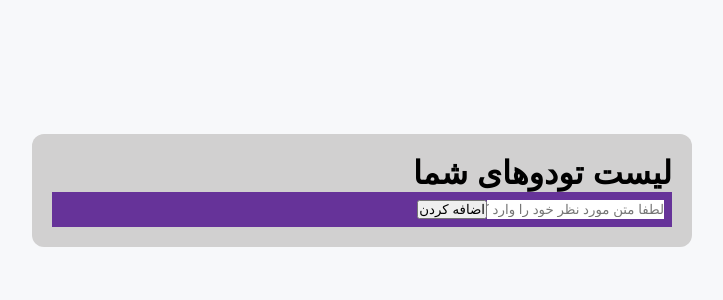
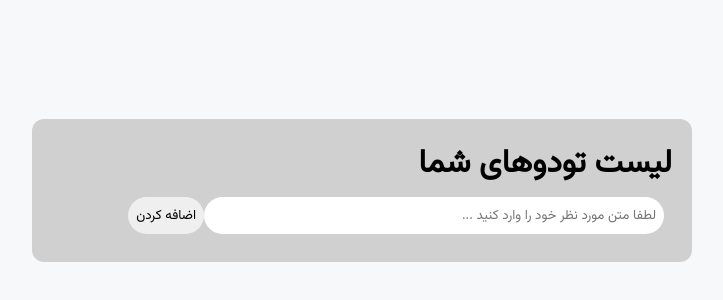
Before and after one commit to ashkanjaycob/TodoAppFa, a plain HTML site: page index.html in a window 1280 px wide. Shown: the part 58-358 px from the top of the page, without its empty margins (278-1001 px from the left). Drawn offline with Linux system fonts and the light colour scheme.

Commit message:
Added vazirMatn Fa Font

```diff
--- a/style.css
+++ b/style.css
@@ -1,12 +1,17 @@
+@font-face {
+  font-family: Vazirmatn-Regular;
+  src: url("/Fonts/Vazirmatn-Regular.ttf");
+}
+
 * {
   margin: 0;
   padding: 0;
   box-sizing: border-box;
   direction: rtl;
+  font-family: Vazirmatn-Regular, Arial, sans-serif;
 }
 
 body {
-    font-family: Arial, sans-serif;
   background-color: #f7f8fa;
   margin: 8px;
   padding: 0;
@@ -25,7 +30,6 @@ body {
 }
 
 .inputsContainer {
-    background-color: rebeccapurple;
   padding: 8px;
   display: flex;
 }
@@ -33,4 +37,14 @@ body {
 .inputsContainer input {
   border: none;
   outline: none;
+  min-width: 460px;
+  padding: 8px;
+  border-radius: 20px;
 }
+
+.inputsContainer button {
+  padding: 8px;
+  border-radius: 20px;
+  border: none;
+  outline: none;
+}
```
Also changed, not shown: Fonts/Vazirmatn-Regular.ttf (added). Lines whose indentation alone changed are shown as unchanged.
